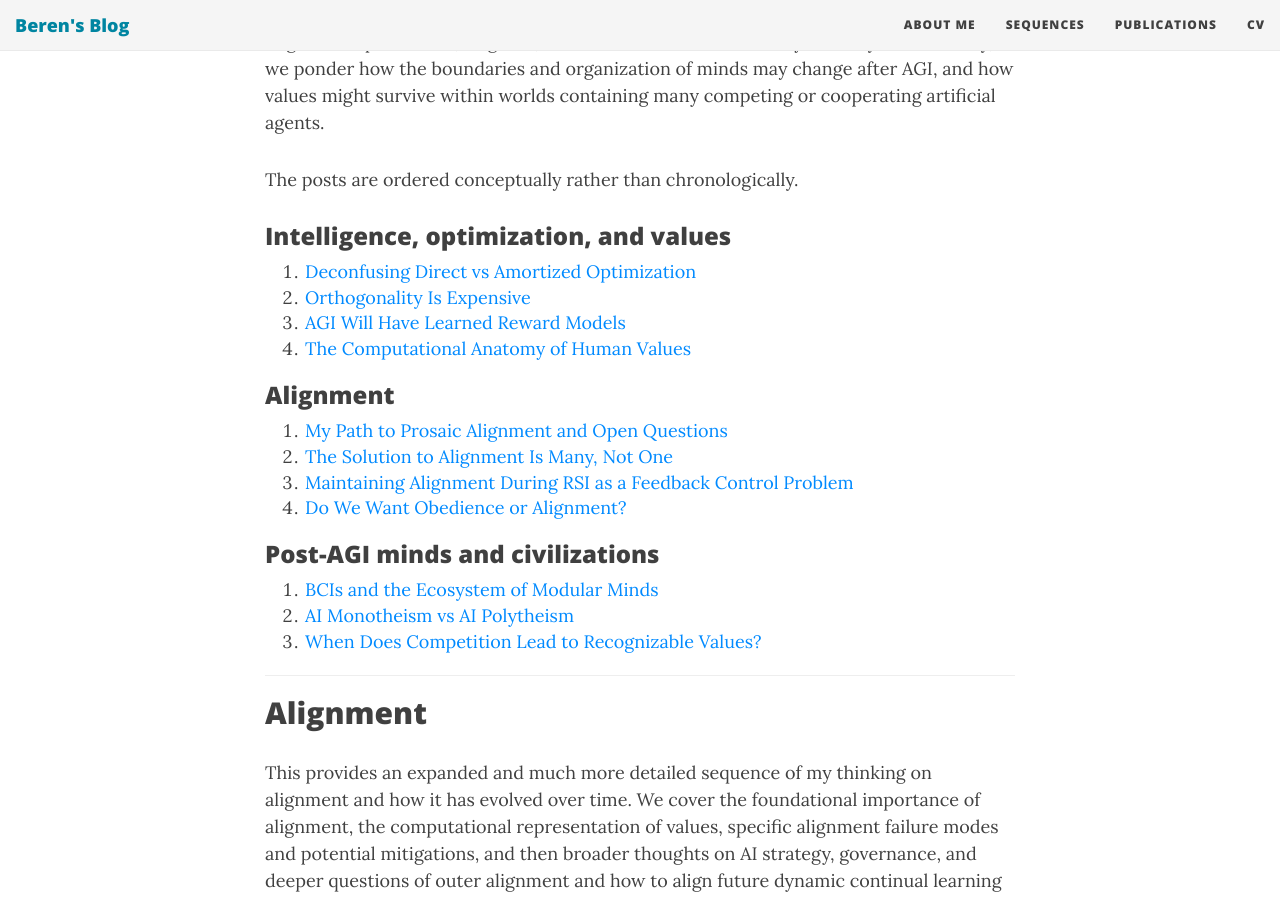
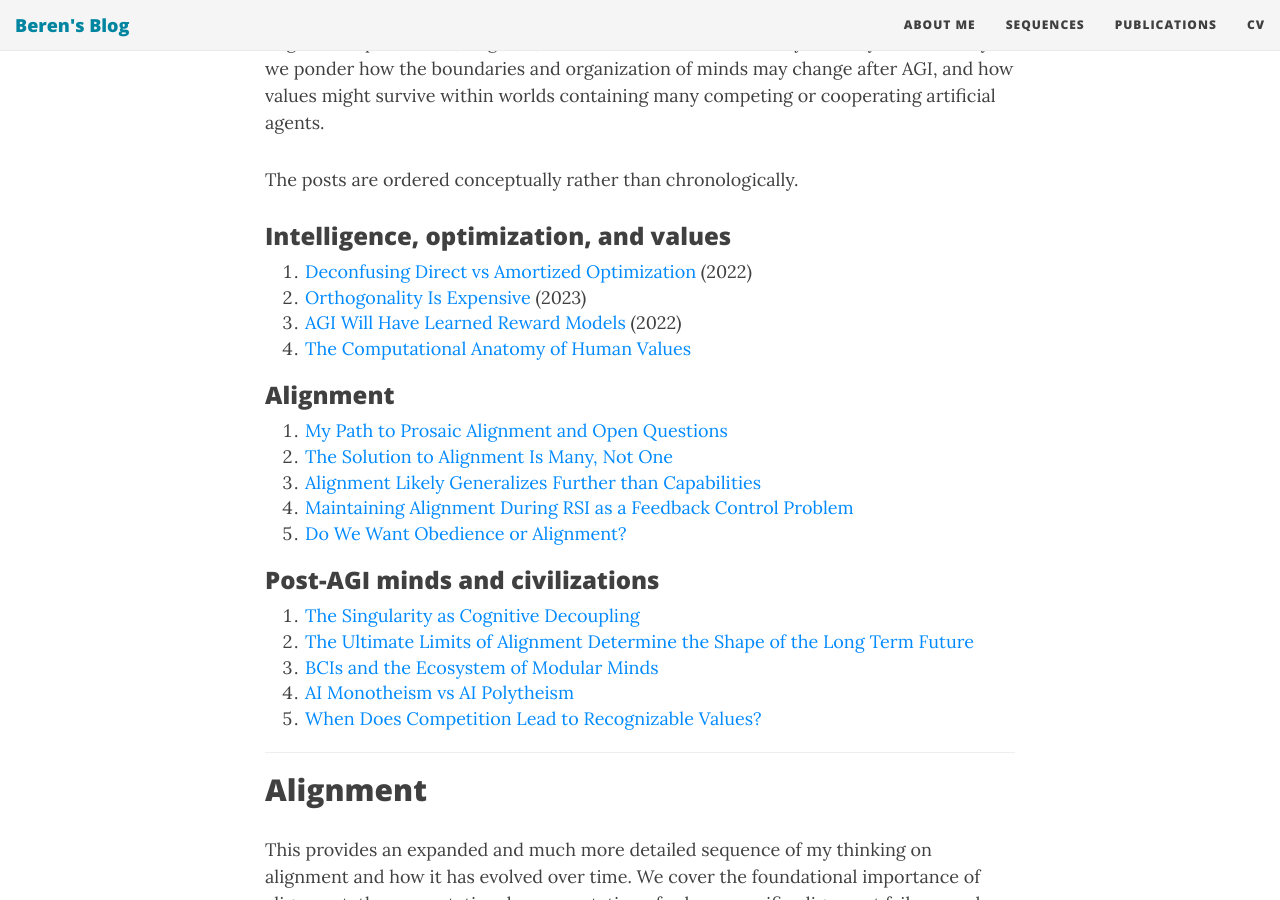
Before and after one commit to BerenMillidge/BerenMillidge.github.io, a Jekyll site: the page built from sequences.md, in a window 1280 px wide and 900 px high, scrolled down 760 px. Built offline with Jekyll 4.4.1, drawn with Linux system fonts in a browser that asks for light colours; nearby versions of some CDN libraries.

Commit message:
Update sequences.md

```diff
--- a/sequences.md
+++ b/sequences.md
@@ -19,23 +19,25 @@ The posts are ordered conceptually rather than chronologically.
 
 ### Intelligence, optimization, and values
 
-1. [Deconfusing Direct vs Amortized Optimization]({% post_url 2022-09-25-Deconfusing-direct-vs-amortized-optimization %})
-2. [Orthogonality Is Expensive]({% post_url 2023-03-19-Orthogonality-is-expensive %})
-3. [AGI Will Have Learned Reward Models]({% post_url 2022-11-26-AGI-will-have-learnt-reward-models %})
+1. [Deconfusing Direct vs Amortized Optimization]({% post_url 2022-09-25-Deconfusing-direct-vs-amortized-optimization %}) (2022)
+2. [Orthogonality Is Expensive]({% post_url 2023-03-19-Orthogonality-is-expensive %}) (2023)
+3. [AGI Will Have Learned Reward Models]({% post_url 2022-11-26-AGI-will-have-learnt-reward-models %}) (2022)
 4. [The Computational Anatomy of Human Values]({% post_url 2023-04-03-Computational-anatomy-of-human-values %})
 
 ### Alignment
 
 5. [My Path to Prosaic Alignment and Open Questions]({% post_url 2023-07-05-My-path-to-prosaic-alignment-and-open-questions %})
 6. [The Solution to Alignment Is Many, Not One]({% post_url 2023-02-19-The-solution-to-alignment-is-many-not-one %})
-7. [Maintaining Alignment During RSI as a Feedback Control Problem]({% post_url 2025-02-05-Maintaining-Alignment-During-RSI-As-A-Feedback-Control-Problem %})
-8. [Do We Want Obedience or Alignment?]({% post_url 2025-08-02-Do-We-Want-Obedience-Or-Alignment %})
+7. [Alignment Likely Generalizes Further than Capabilities]({% post_url 2024-05-15-Alignment-Likely-Generalizes-Further-Than-Capabilities %})
+8. [Maintaining Alignment During RSI as a Feedback Control Problem]({% post_url 2025-02-05-Maintaining-Alignment-During-RSI-As-A-Feedback-Control-Problem %})
+9. [Do We Want Obedience or Alignment?]({% post_url 2025-08-02-Do-We-Want-Obedience-Or-Alignment %})
 
 ### Post-AGI minds and civilizations
-
-9. [BCIs and the Ecosystem of Modular Minds]({% post_url 2023-04-23-Composable-latent-spaces-BCIs-modular-minds %})
-10. [AI Monotheism vs AI Polytheism]({% post_url 2026-01-07-AI-Monotheism-vs-AI-Polytheism %})
-11. [When Does Competition Lead to Recognizable Values?]({% post_url 2026-01-12-When-Does-Competition-Lead-to-Recognizable-Values %})
+10. [The Singularity as Cognitive Decoupling]({% post_url 2023-04-10-the-singularity-as-cognitive-decoupling %})
+11. [The Ultimate Limits of Alignment Determine the Shape of the Long Term Future]({% post_url 2022-08-16-Ultimate-limits-alignment %})
+12. [BCIs and the Ecosystem of Modular Minds]({% post_url 2023-04-23-Composable-latent-spaces-BCIs-modular-minds %})
+13. [AI Monotheism vs AI Polytheism]({% post_url 2026-01-07-AI-Monotheism-vs-AI-Polytheism %})
+14. [When Does Competition Lead to Recognizable Values?]({% post_url 2026-01-12-When-Does-Competition-Lead-to-Recognizable-Values %})
 
 ---
 
```
